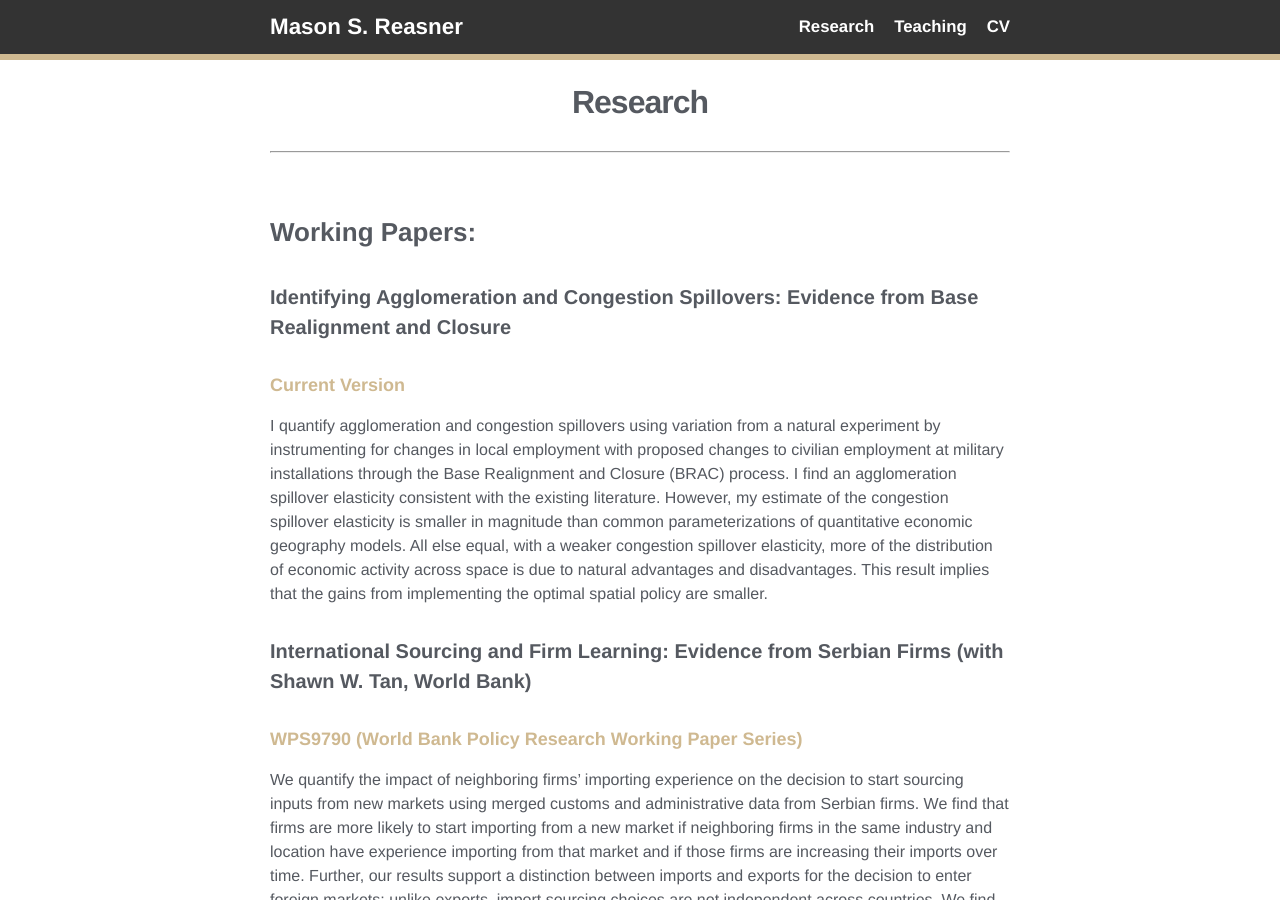
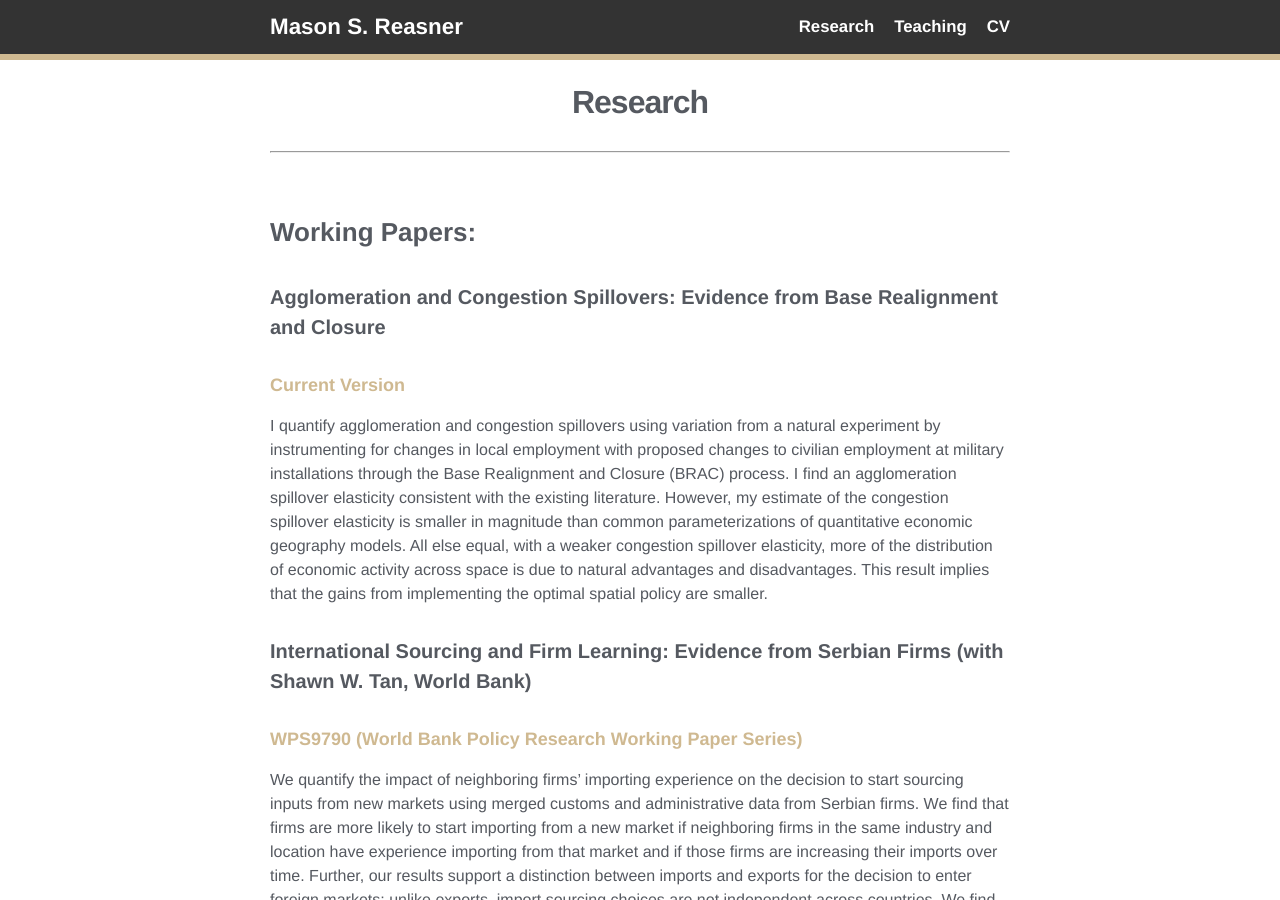
Before and after one commit to reasner/reasner.github.io, a Jekyll site: the page built from research.md, in a window 1280 px wide and 900 px high. Built offline with Jekyll 4.4.1, drawn with Linux system fonts in a browser that asks for light colours.

Commit message:
jmp title

```diff
--- a/research.md
+++ b/research.md
@@ -8,7 +8,7 @@ permalink: /research/
 ***
 ### Working Papers:
 
-#### Identifying Agglomeration and Congestion Spillovers: Evidence from Base Realignment and Closure
+#### Agglomeration and Congestion Spillovers: Evidence from Base Realignment and Closure
 ##### [Current Version](../assets/docs/reasner_jmp.pdf)
 
 I quantify agglomeration and congestion spillovers using variation from a natural experiment by instrumenting for changes in local employment with proposed changes to civilian employment at military installations through the Base Realignment and Closure (BRAC) process. I find an agglomeration spillover elasticity consistent with the existing literature. However, my estimate of the congestion spillover elasticity is smaller in magnitude than common parameterizations of quantitative economic geography models. All else equal, with a weaker congestion spillover elasticity, more of the distribution of economic activity across space is due to natural advantages and disadvantages. This result implies that the gains from implementing the optimal spatial policy are smaller.
```
Also changed, not shown: 1 other file.
